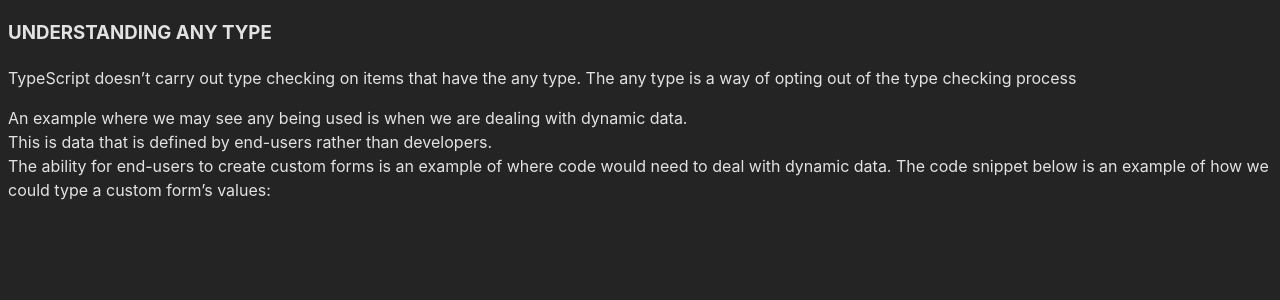
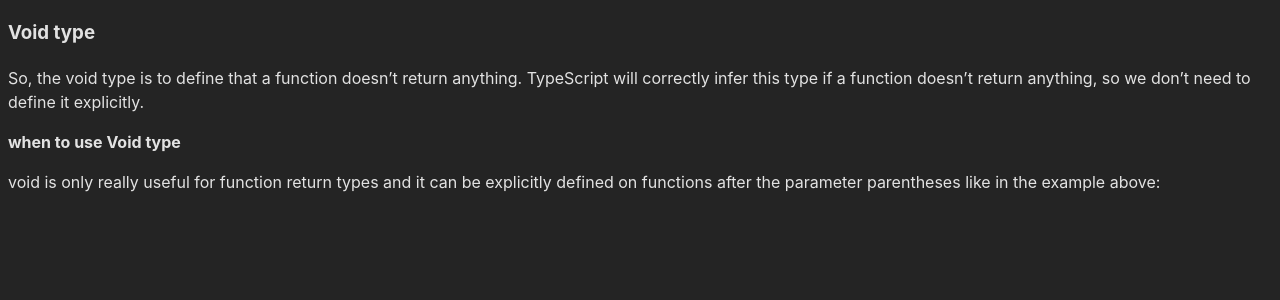
Before and after one commit to sulamanshahbukhari/using-Typescript-with-React, a React (Vite) app: page / in a window 1280 px wide. Shown: the top 300 px of the page. Built offline with nearby package versions, Linux system fonts and the light colour scheme.

Commit message:
voide type

```diff
--- a/src/App.tsx
+++ b/src/App.tsx
@@ -2,13 +2,15 @@
 import TypeAnnoations from './BasicTypes/TypeAnnoations'
 import TypeInference from './BasicTypes/TypeInference'
 import UnderstandingAnyType from './BasicTypes/UnderstandingAnyType'
+import VoidType from './BasicTypes/VoidType'
 
 const App = () => {
   return (
     <>
     {/* <TypeAnnoations/> */}
     {/* <TypeInference/> */}
-    <UnderstandingAnyType/>
+    {/* <UnderstandingAnyType/> */}
+    <VoidType/>
 
 
 
--- a/src/BasicTypes/VoidType.tsx
+++ b/src/BasicTypes/VoidType.tsx
@@ -1,8 +1,20 @@
 import React from 'react'
 
 const VoidType = () => {
+  function logMessage(message: string): void {
+    console.log(message);
+  }
+  logMessage("Welcome Sulaman");
   return (
-    <div>VoidType</div>
+    <>
+    <h3>Void type</h3>
+    <p>So, the void type is to define that a function doesn’t return anything. TypeScript will correctly infer this type if a function doesn’t return anything, so we don’t need to define it explicitly.</p>
+    <b>when to use Void type</b>
+    <p> void is only really useful for function return types and it can be explicitly defined on functions after the parameter parentheses like in the example above:
+    </p>
+
+
+    </>
   )
 }
 
```
